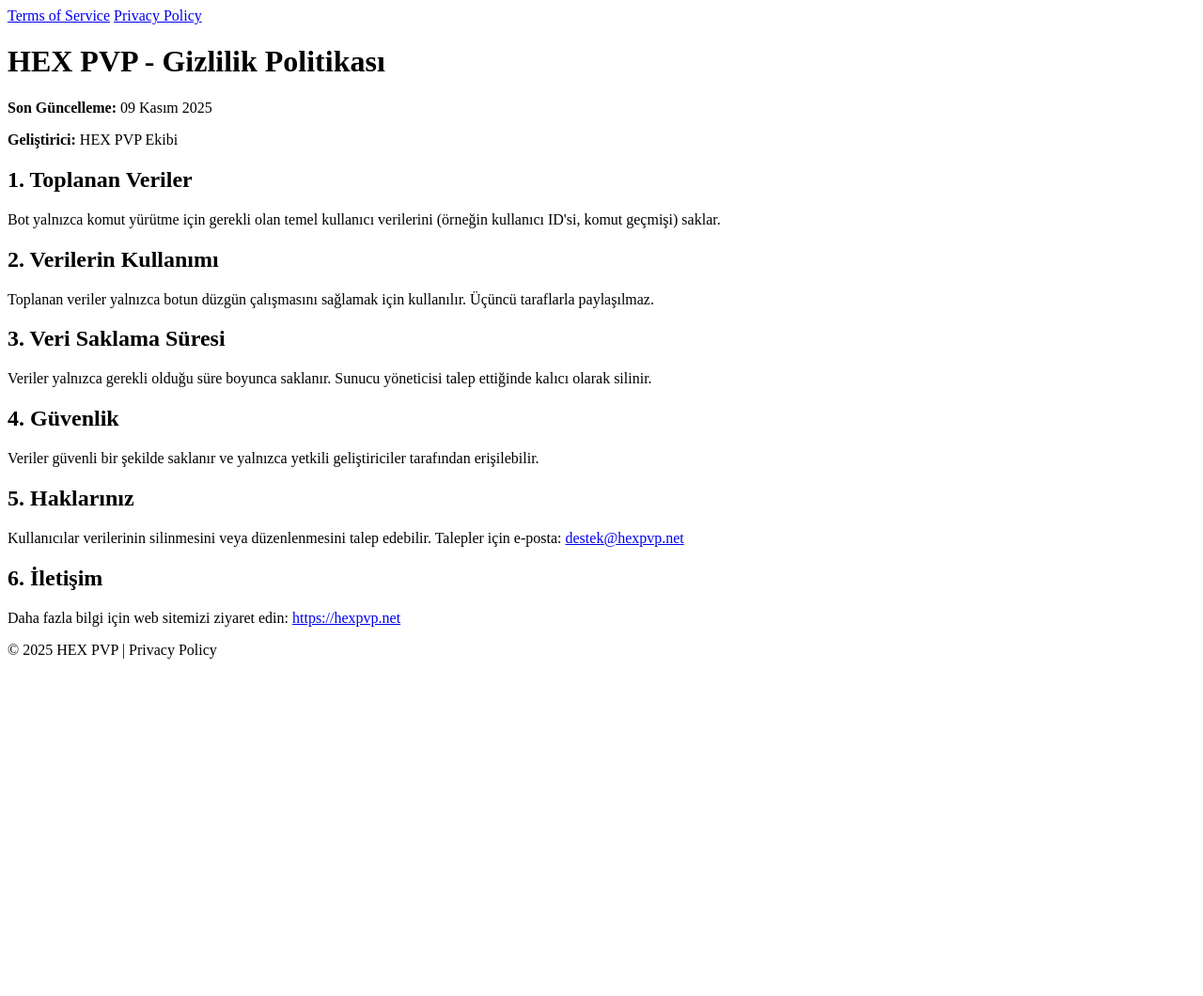
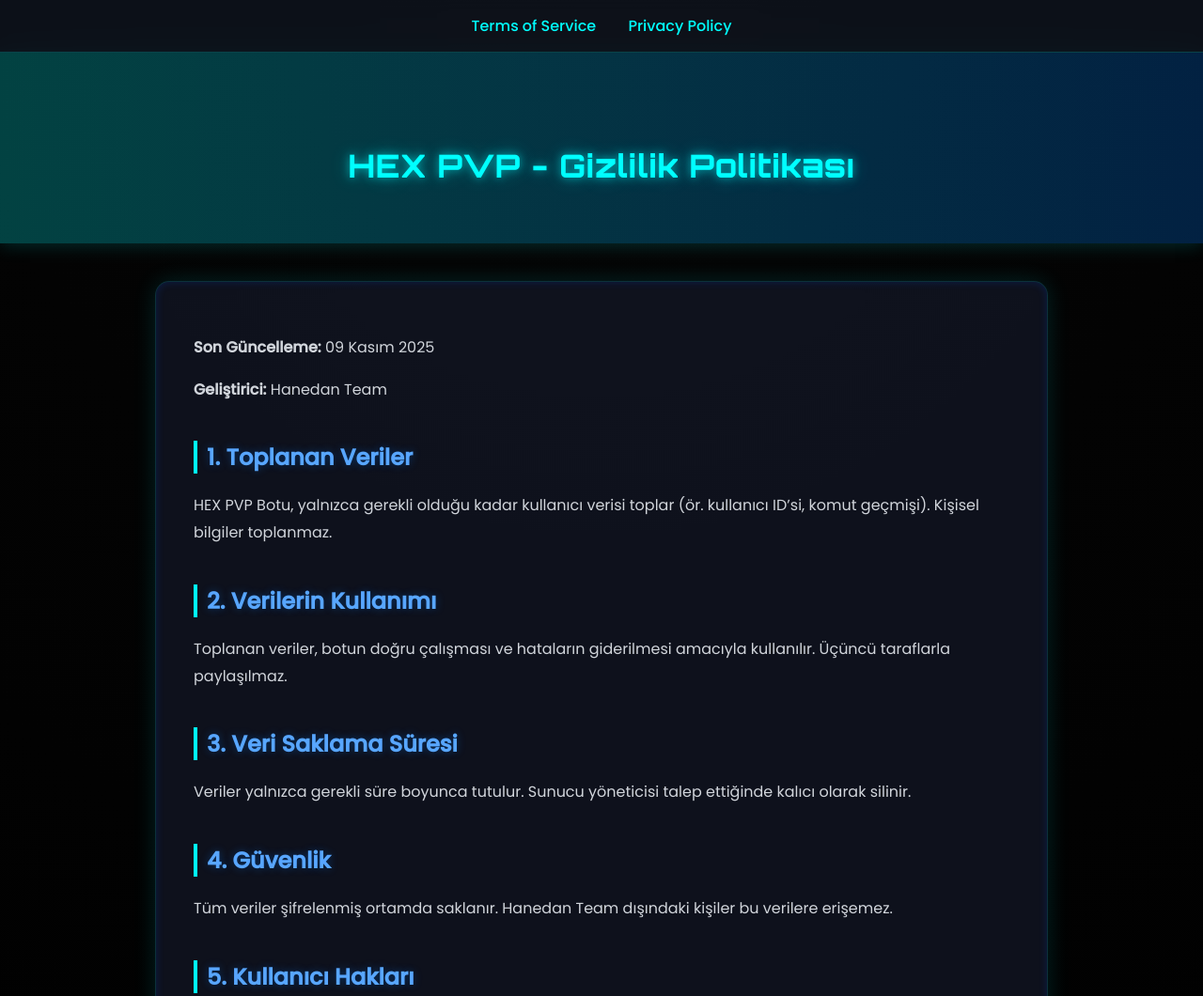
Before and after one commit to Katirant/hexpvp-terms, a plain HTML site: page privacy.html in a window 1280 px wide. Shown: the top 1060 px of the page at 94% size. Before the commit the page ends 800 px from the top, so only its background shows below. Drawn offline with Linux system fonts and the light colour scheme.

Commit message:
Update privacy.html

```diff
--- a/privacy.html
+++ b/privacy.html
@@ -3,8 +3,85 @@
 <head>
   <meta charset="UTF-8">
   <meta name="viewport" content="width=device-width, initial-scale=1.0">
-  <title>HEX PVP - Privacy Policy</title>
-  <link rel="stylesheet" href="index.html">
+  <title>HEX PVP - Gizlilik Politikası</title>
+  <style>
+    @import url('https://fonts.googleapis.com/css2?family=Orbitron:wght@500&family=Poppins:wght@300;400;500&display=swap');
+    * { box-sizing: border-box; }
+    body {
+      margin: 0;
+      font-family: 'Poppins', sans-serif;
+      background: radial-gradient(circle at top, #050505 0%, #000 100%);
+      color: #e6edf3;
+    }
+    nav {
+      text-align: center;
+      background: rgba(15, 20, 30, 0.8);
+      border-bottom: 1px solid #00ffff33;
+      backdrop-filter: blur(8px);
+      padding: 15px;
+    }
+    nav a {
+      color: #00ffff;
+      text-decoration: none;
+      margin: 0 15px;
+      font-weight: 500;
+      transition: 0.3s;
+    }
+    nav a:hover {
+      color: #58a6ff;
+      text-shadow: 0 0 10px #00ffff99;
+    }
+    header {
+      text-align: center;
+      padding: 80px 20px 40px 20px;
+      background: linear-gradient(90deg, #00ffff40, #007bff40);
+      box-shadow: 0 0 20px #00ffff33;
+    }
+    h1 {
+      font-family: 'Orbitron', sans-serif;
+      color: #00ffff;
+      text-shadow: 0 0 10px #00ffff88, 0 0 20px #00ffff55;
+      letter-spacing: 2px;
+    }
+    .container {
+      max-width: 950px;
+      margin: 40px auto;
+      padding: 40px;
+      background: rgba(20, 25, 40, 0.7);
+      border: 1px solid #00ffff22;
+      border-radius: 15px;
+      box-shadow: 0 0 25px #00ffff22, inset 0 0 10px #0050ff33;
+      backdrop-filter: blur(6px);
+    }
+    h2 {
+      color: #58a6ff;
+      margin-top: 40px;
+      border-left: 4px solid #00ffff;
+      padding-left: 10px;
+      text-shadow: 0 0 10px #007bff55;
+    }
+    p, li {
+      line-height: 1.8;
+      color: #d1d5db;
+    }
+    a {
+      color: #00ffff;
+      text-decoration: none;
+      transition: 0.2s;
+    }
+    a:hover {
+      color: #58a6ff;
+      text-shadow: 0 0 10px #00ffff99;
+    }
+    footer {
+      text-align: center;
+      padding: 40px 20px;
+      color: #7d8590;
+      border-top: 1px solid #00ffff33;
+      margin-top: 60px;
+      font-size: 0.9em;
+    }
+  </style>
 </head>
 <body>
   <nav>
@@ -13,34 +90,33 @@
   </nav>
 
   <header>
-    <h1 class="glow">HEX PVP - Gizlilik Politikası</h1>
+    <h1>HEX PVP - Gizlilik Politikası</h1>
   </header>
 
   <div class="container">
     <p><strong>Son Güncelleme:</strong> 09 Kasım 2025</p>
-    <p><strong>Geliştirici:</strong> HEX PVP Ekibi</p>
+    <p><strong>Geliştirici:</strong> Hanedan Team</p>
 
     <h2>1. Toplanan Veriler</h2>
-    <p>Bot yalnızca komut yürütme için gerekli olan temel kullanıcı verilerini (örneğin kullanıcı ID'si, komut geçmişi) saklar.</p>
+    <p>HEX PVP Botu, yalnızca gerekli olduğu kadar kullanıcı verisi toplar (ör. kullanıcı ID’si, komut geçmişi). Kişisel bilgiler toplanmaz.</p>
 
     <h2>2. Verilerin Kullanımı</h2>
-    <p>Toplanan veriler yalnızca botun düzgün çalışmasını sağlamak için kullanılır. Üçüncü taraflarla paylaşılmaz.</p>
+    <p>Toplanan veriler, botun doğru çalışması ve hataların giderilmesi amacıyla kullanılır. Üçüncü taraflarla paylaşılmaz.</p>
 
     <h2>3. Veri Saklama Süresi</h2>
-    <p>Veriler yalnızca gerekli olduğu süre boyunca saklanır. Sunucu yöneticisi talep ettiğinde kalıcı olarak silinir.</p>
+    <p>Veriler yalnızca gerekli süre boyunca tutulur. Sunucu yöneticisi talep ettiğinde kalıcı olarak silinir.</p>
 
     <h2>4. Güvenlik</h2>
-    <p>Veriler güvenli bir şekilde saklanır ve yalnızca yetkili geliştiriciler tarafından erişilebilir.</p>
+    <p>Tüm veriler şifrelenmiş ortamda saklanır. Hanedan Team dışındaki kişiler bu verilere erişemez.</p>
 
-    <h2>5. Haklarınız</h2>
-    <p>Kullanıcılar verilerinin silinmesini veya düzenlenmesini talep edebilir. Talepler için e-posta:
-      <a href="mailto:destek@hexpvp.net">destek@hexpvp.net</a></p>
+    <h2>5. Kullanıcı Hakları</h2>
+    <p>Kullanıcılar verilerinin silinmesini veya incelenmesini talep edebilir. Bunun için aşağıdaki adres kullanılabilir:</p>
+    <p>📧 <a href="mailto:destek@hexpvp.net">destek@hexpvp.net</a></p>
 
-    <h2>6. İletişim</h2>
-    <p>Daha fazla bilgi için web sitemizi ziyaret edin:
-      <a href="https://hexpvp.net" target="_blank">https://hexpvp.net</a></p>
+    <h2>6. Değişiklikler</h2>
+    <p>Hanedan Team bu politikayı istediği zaman güncelleme hakkını saklı tutar. Güncel sürüm her zaman bu sayfada yayınlanır.</p>
   </div>
 
-  <footer>© 2025 HEX PVP | Privacy Policy</footer>
+  <footer>© 2025 HEX PVP | Geliştirici: Hanedan Team</footer>
 </body>
 </html>
```
